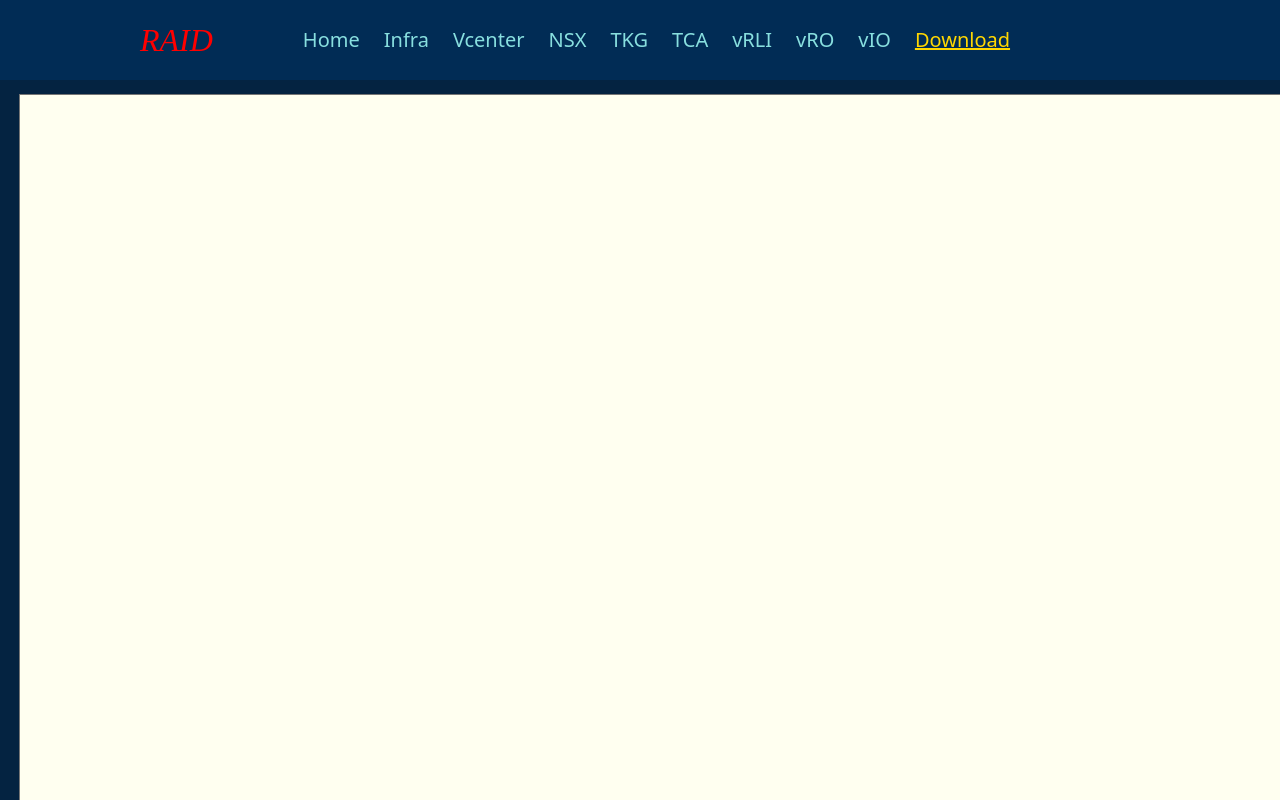
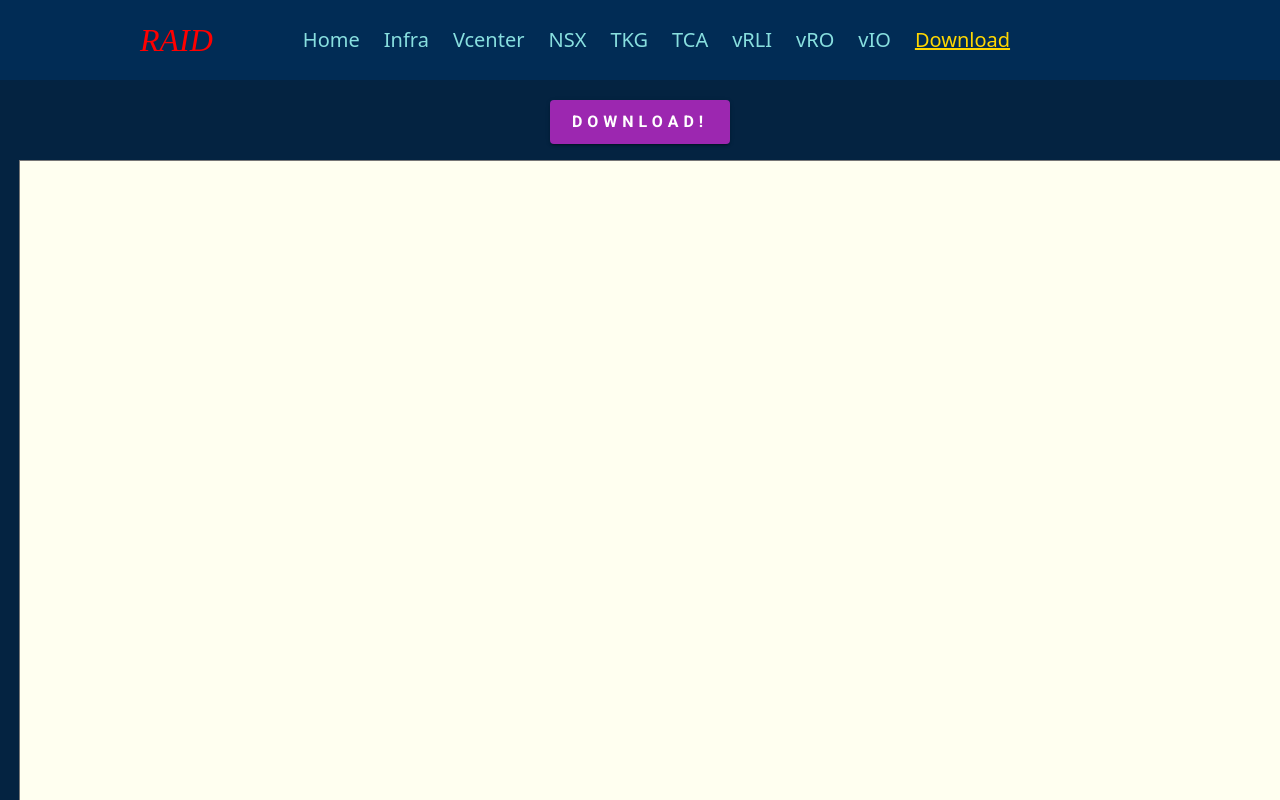
Before and after one commit to karthikmudunuru/raid, a React (Create React App) app: page /download in a window 1280 px wide. Shown: the top 800 px of the page. Built offline with nearby package versions, Linux system fonts and the light colour scheme.

Commit message:
Download Page Setup

```diff
--- a/src/pages/Download.js
+++ b/src/pages/Download.js
@@ -1,6 +1,7 @@
 import React, {useEffect, useState} from 'react';
 import { useSelector } from 'react-redux';
 import { saveAs } from 'file-saver';
+import Button from '@mui/material/Button';
 
 const myTextAreaStyle= {
     height: '100%',
@@ -10,9 +11,18 @@ const myTextAreaStyle= {
     backgroundColor: 'ivory',
     fontWeight :'bold',
     fontSize:'larger' ,
-    padding:'1em'
+    padding:'1em',
 };
 
+const buttonStyle = {
+    margin:'1em',
+    marginTop:'100px',
+    cursor: 'pointer',
+    textTransform:'uppercase',
+    letterSpacing:'5px',
+    fontWeight:'bold',
+    fontSize:'16px'
+};
 
 const Download= () =>{
     const [input,setInput]= useState(" ");
@@ -38,10 +48,8 @@ const Download= () =>{
 
         <React.Fragment>
 
-            <button onClick={downloadFile} style={{margin: '2em'}} >
-            Download the file!
-            </button>
-            <textarea readOnly rows="500"  style={myTextAreaStyle}
+            <Button style={buttonStyle} onClick={downloadFile} variant='contained' color='secondary' size="large"> Download! </Button>
+           <textarea readOnly rows="500"  style={myTextAreaStyle}
                 value={input}
              />
 
--- a/src/pages/Infra.js
+++ b/src/pages/Infra.js
@@ -194,13 +194,13 @@ const Infra= () => {
       temp_infra["NFSIp"]=infra_map.get("infra_nfs_ip");
       temp_infra["NFSMountPoint"]=infra_map.get("infra_nfs_mountpoint");
       temp_infra["NFSName"]=infra_map.get("infra_nfs_name");
+      temp_infra["PXEServerPassword"]=infra_map.get("pxe_password");
       temp_infra["PXEServerUser"]=infra_map.get("pxe_username");
-      temp_infra["PXEServerPassword"]=infra_map.get("pxe_password");
+      temp_infra["PXEbootServerCount"]=infra_map.get("pxe_array").length;
       arrayMapper("mgmt_array","MgmtHostIp");
       arrayMapper("res_array","ResHostIp");
       arrayMapper("edge_array","EdgeHostIp");
       arrayMapper("pxe_array","PXEServerIP");
-
 
       dispatch(infraActions.setConfig(temp_infra));
 
```
